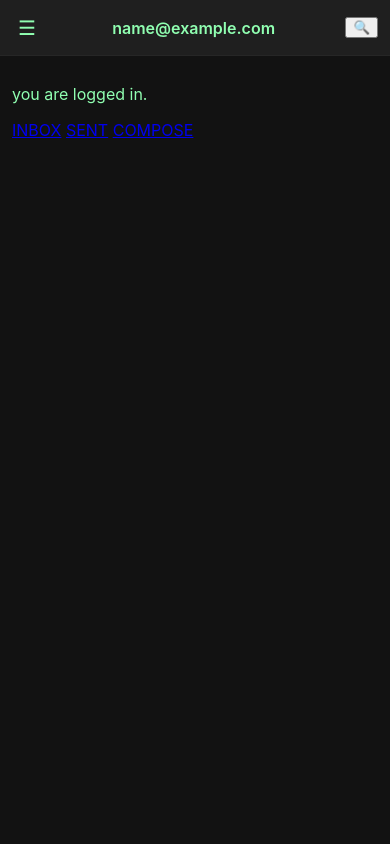
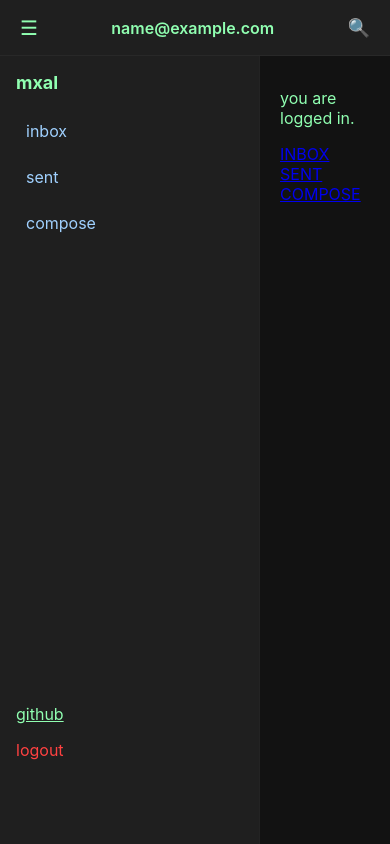
Before and after one commit to sortalost/mxal, a Flask app: page / in a window 390 px wide. Run offline with Flask 3, Linux system fonts and the light colour scheme; the visitor is signed in with stand-in values (Sample User, id 1).

Commit message:
desktop css on mobile?

```diff
--- a/src/static/css/mobile.css
+++ b/src/static/css/mobile.css
@@ -1,9 +1,11 @@
 :root{
-  --bg:#121212;
+  --bg-dark:#121212;
   --panel:#1f1f1f;
+  --muted:#888;
   --accent:#90ffb1;
-  --muted:#999;
   --link:#a0d1ff;
+  --card:#ffffff;
+  --primary:#1f1f1f;
 }
 
 *{box-sizing:border-box}
@@ -11,58 +13,108 @@ html,body{height:100%}
 body{
   margin:0;
   font-family:Inter, system-ui, -apple-system, "Segoe UI", Roboto, "Helvetica Neue", Arial;
-  background:var(--bg);
+  background:var(--bg-dark);
   color:var(--accent);
-  -webkit-font-smoothing:antialiased;
+  display:flex;
+  height:100vh;
+  overflow:hidden;
 }
 
+#app-root{display:flex;flex:1;height:100%}
+
 .topbar{
-  position:fixed;left:0;right:0;top:0;height:56px;background:var(--panel);display:flex;align-items:center;padding:0 12px;gap:8px;z-index:40;border-bottom:1px solid rgba(255,255,255,0.03)
+  position:fixed;
+  left:0;right:0;top:0;
+  height:56px;
+  background:var(--panel);
+  display:flex;
+  align-items:center;
+  gap:12px;
+  padding:0 14px;
+  border-bottom:1px solid rgba(255,255,255,0.04);
+  z-index:40;
 }
 
-.hamburger{background:transparent;border:none;color:var(--accent);font-size:20px;padding:6px;border-radius:6px}
-.topbar-title{flex:1;color:var(--accent);text-align:center;font-weight:600}
-.topbar-actions{display:flex;gap:8px}
+.hamburger{
+  background:transparent;border:none;color:var(--accent);font-size:20px;cursor:pointer;padding:6px;border-radius:6px;z-index: 300;
+}
 
-.sidebar{position:fixed;left:-100%;top:56px;bottom:0;width:80%;max-width:320px;background:var(--panel);padding:16px;transition:left .25s ease;z-index:50}
-.sidebar.open{left:0}
-.nav-list{list-style:none;padding:0;margin:0;display:flex;flex-direction:column;gap:8px}
-.nav-list a{text-decoration:none;color:var(--accent);padding:10px;border-radius:8px}
+.topbar-title{flex:1;color:var(--accent);font-weight:600;text-align:center}
 
-.content{padding-top:56px}
-.page-area{padding:12px}
+.topbar-actions{display:flex;gap:8px;align-items:center}
 
-.page-header{display:flex;align-items:center;justify-content:space-between;margin-bottom:12px}
-.page-header h1{margin:0;font-size:20px;color:#fff}
-.header-actions{display:flex;gap:8px;align-items:center}
+.icon-btn{background:transparent;border:none;color:var(--link);font-size:18px;padding:6px;border-radius:6px;cursor:pointer}
 
-.card-list{display:flex;flex-direction:column;gap:10px}
-.card-link{text-decoration:none}
-.card{background:#fff;color:#111;border-radius:12px;padding:12px;display:flex;flex-direction:column;gap:8px}
-.card-top{display:flex;justify-content:space-between;align-items:center}
-.card .subject{font-weight:700}
+.compose-fab{background:var(--accent);border:none;color:#111;padding:8px 10px;border-radius:8px;cursor:pointer;font-weight:700}
+
+.sidebar {
+  width: 260px;
+  background: var(--panel);
+  padding: 72px 16px 16px 16px;
+  display: flex;
+  flex-direction: column;
+  gap: 12px;
+  border-right: 1px solid rgba(255,255,255,0.02);
+  transform: translateX(0);
+  transition: transform 0.3s ease;
+  position: fixed;
+  top: 0;
+  left: 0;
+  height: 100%;
+}
+
+.sidebar.closed {
+  transform: translateX(-260px);
+}
+
+.content{flex:1;margin-top:56px;display:flex;overflow:hidden;margin-left: 260px;transition: margin-left 0.3s ease;}
+
+.sidebar.closed ~ .content {
+  margin-left: 0;
+}
+
+.brand{color:var(--accent);font-weight:700;font-size:18px;margin-bottom:6px}
+
+.nav-list{list-style:none;padding:0;margin:0;display:flex;flex-direction:column;gap:6px}
+.nav-list a{color:var(--link);text-decoration:none;padding:10px;border-radius:8px;display:block}
+.nav-list a:hover{background:rgba(160,209,255,0.06);color:var(--card)}
+
+.sidebar-foot{bottom:10%;position:fixed}
+.signout{color:#ff4141;text-decoration:solid}
+
+.page-area{flex:1;display:flex;flex-direction:column;height:100%;overflow:auto;padding:16px 20px;background:transparent}
+
+.page-header{display:flex;align-items:center;justify-content:space-between;gap:12px;margin-bottom:12px}
+.page-header h1{margin:0;color:#fff;font-size:20px}
+.header-actions{display:flex;align-items:center;gap:8px}
+
+.btn{background:#333;color:#ddd;border:none;padding:8px 12px;border-radius:8px;cursor:pointer}
+.btn.primary{background:var(--accent);color:#111;font-weight:700}
+.btn.danger{background:#ff6b6b;color:#111}
+
+.desktop-layout{display:flex;gap:12px;height:calc(100vh - 96px)}
+.list-sidebar{width:180px;background:var(--panel);border-radius:8px;padding:12px}
+.list-section-title{color:var(--link);font-weight:700;margin-bottom:8px}
+.mini-nav{list-style:none;padding:0;margin:0;display:flex;flex-direction:column;gap:6px}
+.mini-nav a{text-decoration:none;color:var(--accent);padding:8px;border-radius:6px}
+
+.list-pane{flex:1;background:#ffffff;border-radius:12px;padding:8px;display:flex;flex-direction:column}
+.list-rows{overflow-wrap:anywhere;flex:1;padding:6px}
+.list-row{background:#eee;display:flex;gap:12px;align-items:center;padding:12px;border-radius:8px;color:#111;text-decoration:none;border-bottom:1px solid rgba(0,0,0,0.04)}
+.list-row:hover{background:#fff;border:#333 1px dashed;}
+.list-row a:visited {background:#ddd;color:#222222}
+.row-left{overflow-wrap: anywhere;width:22%;font-weight:700;color:#222}
+.row-center{flex:1}
+.row-right{width:18%;text-align:right;color:#666}
+
+.list-footer{padding:10px;text-align:center}
+
+.mobile-layout{display:none}
+
+.card{background:#fff;border-radius:10px;padding:10px;display:flex;flex-direction:column;gap:6px}
+.card .subject{font-weight:700;color:#111}
 .card .from{color:#666}
-.card .date{font-size:12px;color:#999}
-
-.mobile-footer{padding:12px 0;text-align:center}
-
-.btn{background:#333;color:#ddd;border:none;padding:10px 12px;border-radius:10px;cursor:pointer}
-.btn.primary{background:var(--accent);color:#111;font-weight:700}
-
-/* .compose-fab{display:block;position:fixed;right:16px;bottom:18px;background:var(--accent);color:#111;border:none;padding:14px;border-radius:999px;font-size:18px;z-index:60;box-shadow:0 6px 18px rgba(0,0,0,0.4)} */
-
-.d-desktop{display:none}
-.d-mobile{display:block}
-
-.list-rows{display: none}
-.list-pane{display: none}
-
-.compose-card{width:100%;margin:0 auto}
-.compose-form{overflow-x:clip;background:#ebebeb;padding:14px;border-radius:10px;color:#111;display:flex;flex-direction:column;gap:12px}
-.field label{display:block;font-weight:600;color:#333;margin-bottom:6px}
-.field input,.field textarea{width:100%;border:1px solid #ddd;padding:10px;border-radius:8px}
-.field .file-label{display:inline-block;padding:6px 10px;border:1px dashed #ccc;border-radius:8px;cursor:pointer;color:#666}
-
+.card .date{font-size:12px;color:#999;text-align:right}
 
 .email-view{width:90%;margin:0 auto;background:transparent}
 .view-header{display: flex;align-items: flex-start;gap: 12px;flex-direction: column;}
@@ -71,3 +123,32 @@ body{
 .view-meta{display:flex;gap:12px;margin:12px 0;color:#ccc;flex-wrap:wrap}
 .view-body{background:#fff;color:#111;border-radius:8px;padding:18px;line-height:1.5}
 .view-actions{margin-top:12px;display:flex;gap:8px}
+
+.compose-card{width:90%;margin:0 auto}
+.compose-form{background:#ebebeb;padding:14px;border-radius:10px;color:#111;display:flex;flex-direction:column;gap:12px}
+.field label{display:block;font-weight:600;color:#333;margin-bottom:6px}
+.field input{width:60%;border:1px solid #ddd;padding:10px;border-radius:8px}
+.field textarea{width:90%;border:1px solid #ddd;padding:10px;border-radius:8px}
+.field .file-label{display:inline-block;padding:6px 10px;border:1px dashed #ccc;border-radius:8px;cursor:pointer;color:#666}
+
+.flash-wrap{position:fixed;top:66px;right:20px;z-index:60}
+.flash{padding:8px 12px;border-radius:8px;background:#222;color:#fff;margin-bottom:6px}
+
+.d-desktop{display:flex}
+.d-mobile{display:none}
+
+.view-body pre {
+    white-space: pre-wrap;  /* wraps long lines */
+    word-wrap: break-word;
+}
+
+button:disabled {opacity: 0.6;cursor: not-allowed;}
+
+.spinner {border: 2px solid #f3f3f3; /* Light grey */border-top: 2px solid #333; /* Dark part */border-radius: 50%;width: 14px;height: 14px;animation: spin 0.6s linear infinite;display: inline-block;vertical-align: middle;}
+
+@keyframes spin {
+  0% { transform: rotate(0deg); }
+  100% { transform: rotate(360deg); }
+}
+
+.footer {font-size: smaller;background-color: #1d1d1d;color: #5e5e5e;text-align: center;line-height: 0;padding: 0px;position: fixed;left: 0;bottom: 0;width: 100%;z-index: 1000;}
```
